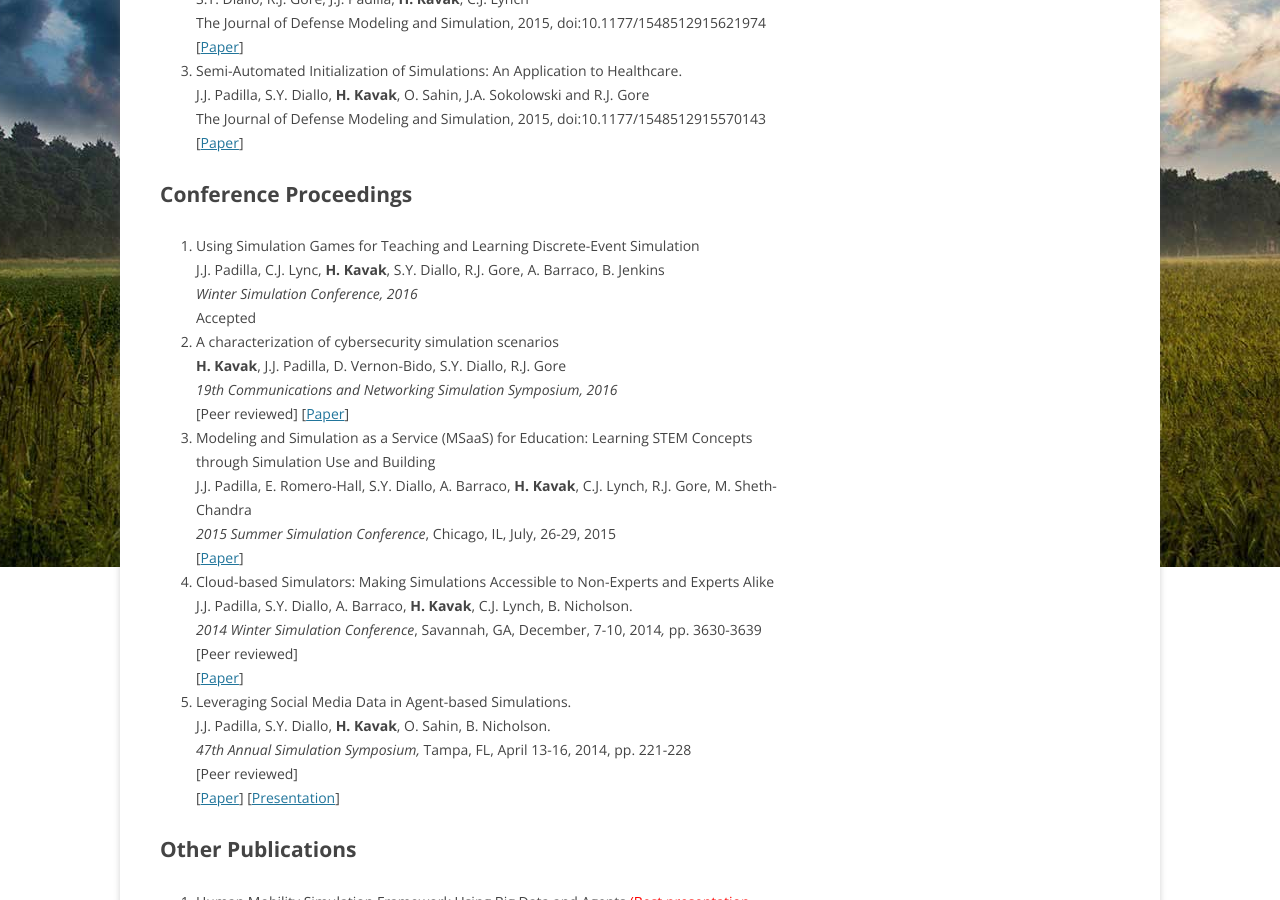
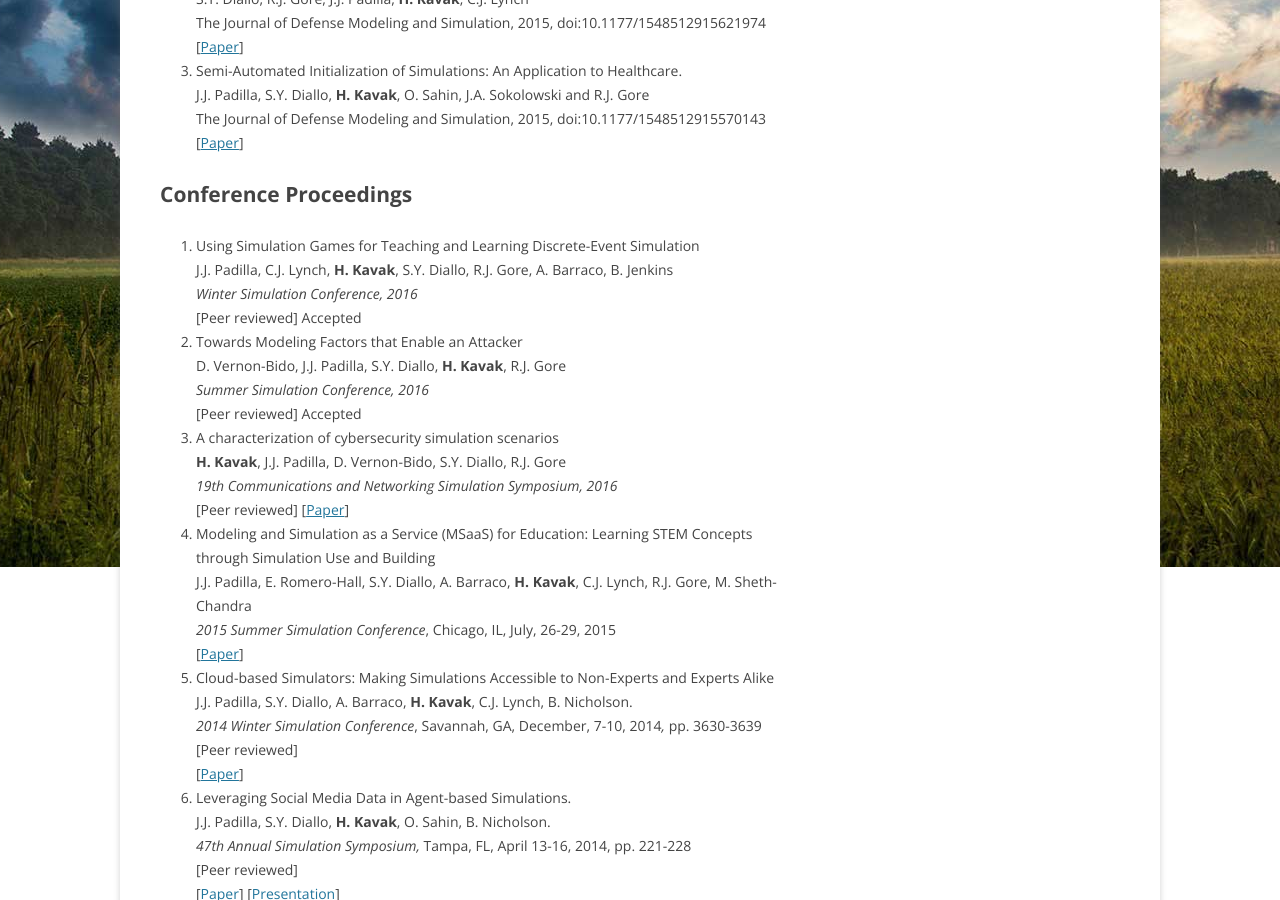
Before and after one commit to hamdikavak/hamdikavak.github.io, a Jekyll site: the page built from publications/index.html, in a window 1280 px wide and 900 px high, scrolled down 451 px. Built offline with Jekyll 4.4.1, drawn with Linux system fonts in a browser that asks for light colours; nearby versions of some CDN libraries; library files that are not in the unit come from our copies.

Commit message:
Update index.html

```diff
--- a/publications/index.html
+++ b/publications/index.html
@@ -25,9 +25,14 @@ The Journal of Defense Modeling and Simulation, 2015,  doi:10.1177/1548512915570
 <ol>
 
 <li>Using Simulation Games for Teaching and Learning Discrete-Event Simulation<br />
-J.J. Padilla, C.J. Lync, <strong>H. Kavak</strong>, S.Y. Diallo, R.J. Gore, A. Barraco, B. Jenkins<br />
+J.J. Padilla, C.J. Lynch, <strong>H. Kavak</strong>, S.Y. Diallo, R.J. Gore, A. Barraco, B. Jenkins<br />
 <em>Winter Simulation Conference, 2016</em><br />
-Accepted
+[Peer reviewed] Accepted
+</li>
+<li>Towards Modeling Factors that Enable an Attacker<br />
+D. Vernon-Bido, J.J. Padilla, S.Y. Diallo, <strong>H. Kavak</strong>, R.J. Gore<br />
+<em>Summer Simulation Conference, 2016</em><br />
+[Peer reviewed] Accepted
 </li>
   <li>A characterization of cybersecurity simulation scenarios<br />
 <strong>H. Kavak</strong>, J.J. Padilla, D. Vernon-Bido,  S.Y. Diallo, R.J. Gore<br />
```
